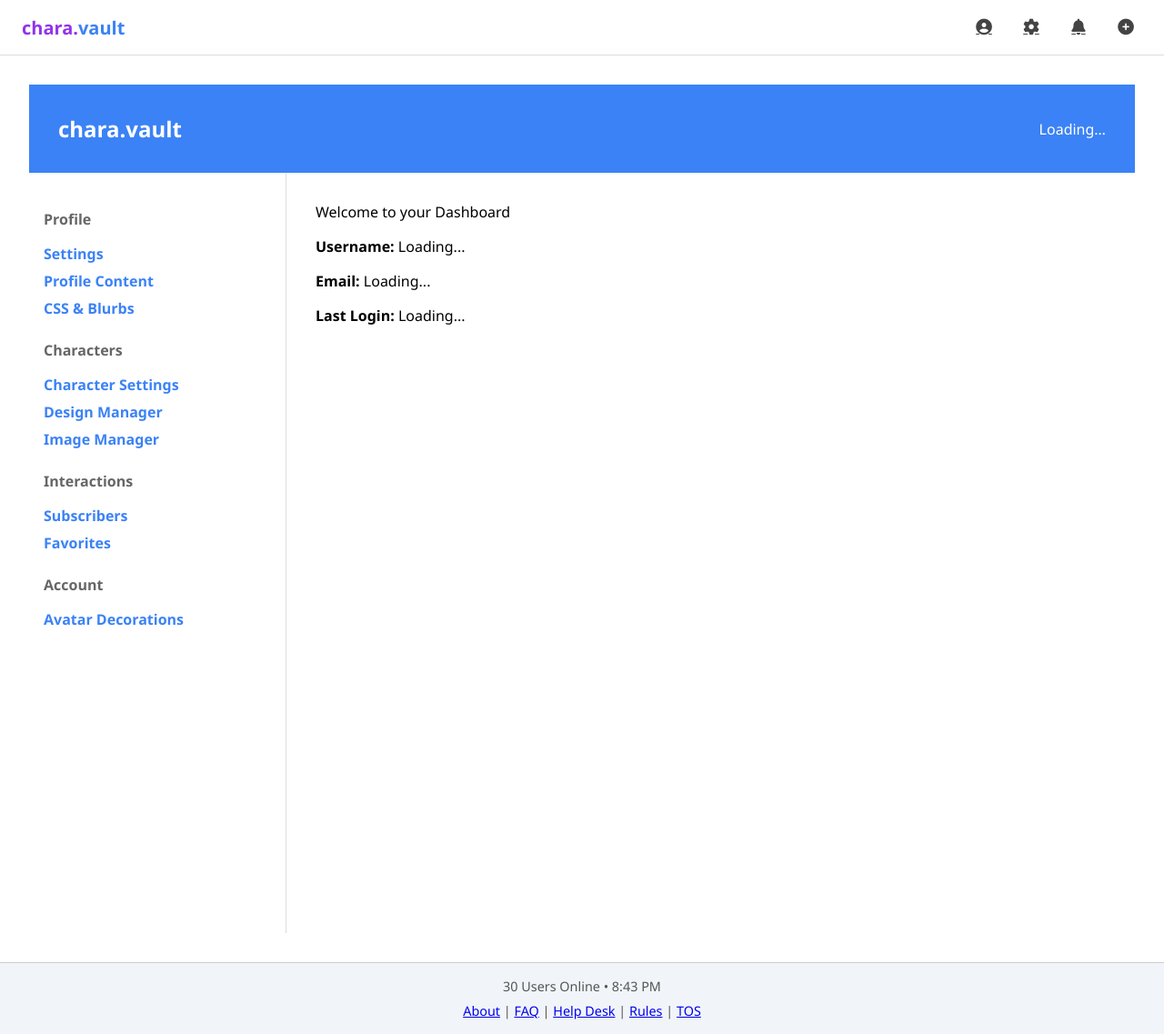
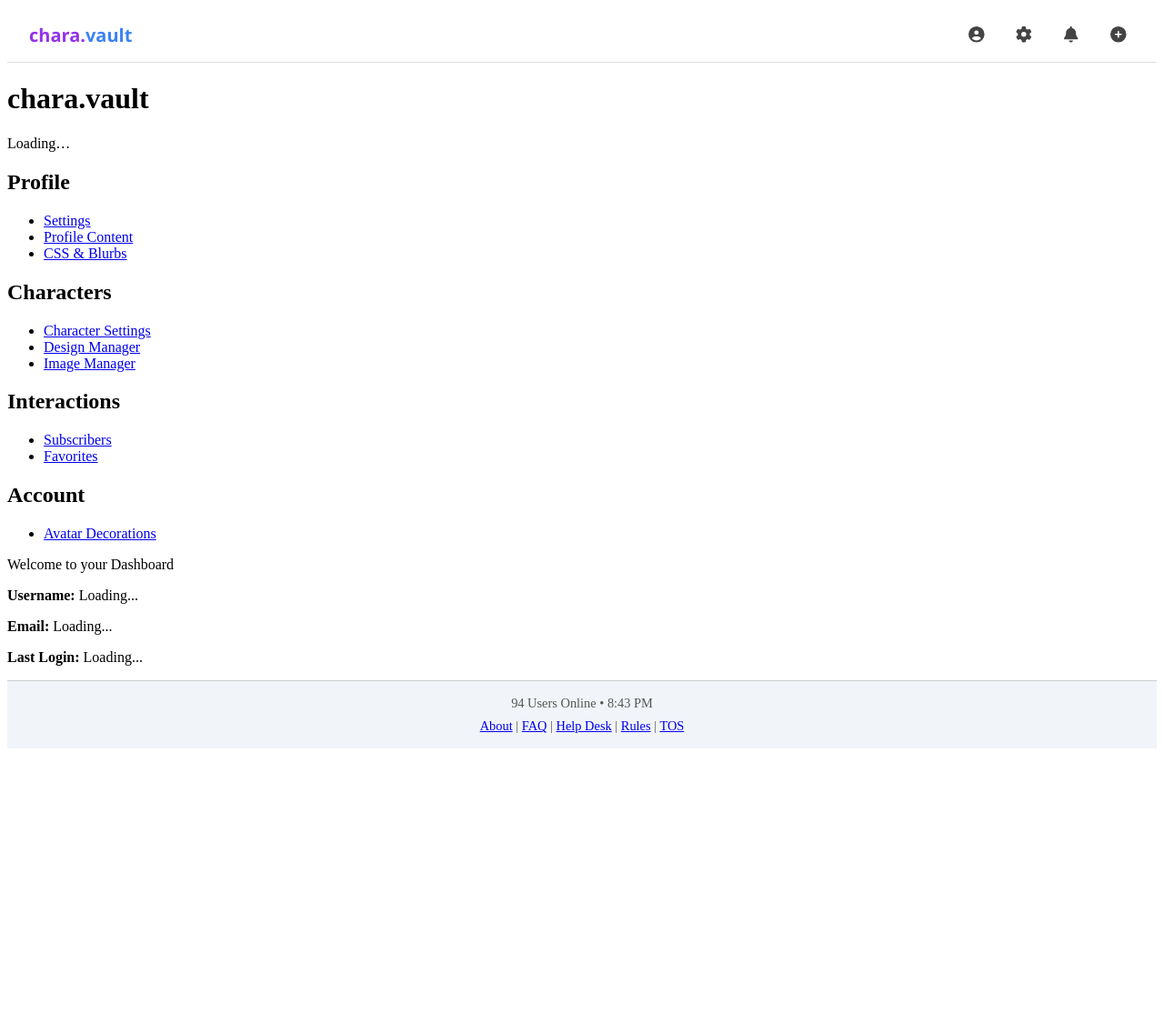
Before and after one commit to gummygyaru/test, a Jekyll site: the page built from dashboard/dashboard.html, in a window 1280 px wide. Shown: the whole page at 91% size. Built offline with Jekyll 4.4.1, drawn with Linux system fonts in a browser that asks for light colours; comment, search, counter and statistics services are not loaded; after the commit the page ends 900 px from its top, so only the background shows below that.

Commit message:
Update dashboard.html

```diff
--- a/dashboard/dashboard.html
+++ b/dashboard/dashboard.html
@@ -3,73 +3,6 @@ layout: default
 title: Dashboard
 ---
 
-<!DOCTYPE html>
-<html lang="en">
-<head>
-  <script type="module" src="layout.js" defer></script>
-  <meta charset="UTF-8" />
-  <meta name="viewport" content="width=device-width, initial-scale=1" />
-  <title>Dashboard - chara.vault</title>
-  <link href="https://cdnjs.cloudflare.com/ajax/libs/font-awesome/6.5.0/css/all.min.css" rel="stylesheet" />
-
-  <style>
-    body {
-      margin: 0;
-      font-family: 'Segoe UI', Tahoma, sans-serif;
-      background: #f0f4f8;
-    }
-    header {
-      background-color: #3b82f6;
-      color: white;
-      padding: 1rem 2rem;
-      display: flex;
-      justify-content: space-between;
-      align-items: center;
-    }
-    header h1 {
-      font-size: 1.5rem;
-    }
-    .dashboard {
-      display: flex;
-      height: calc(100vh - 64px);
-    }
-    aside {
-      width: 250px;
-      background: white;
-      padding: 1rem;
-      border-right: 1px solid #ddd;
-      overflow-y: auto;
-    }
-    aside h2 {
-      font-size: 1rem;
-      margin-top: 1.5rem;
-      color: #666;
-    }
-    aside ul {
-      list-style: none;
-      padding-left: 0;
-    }
-    aside ul li {
-      margin: 0.5rem 0;
-    }
-    aside ul li a {
-      color: #3b82f6;
-      text-decoration: none;
-      font-weight: 600;
-      cursor: pointer;
-    }
-    aside ul li a:hover {
-      text-decoration: underline;
-    }
-    main {
-      flex-grow: 1;
-      padding: 2rem;
-      background: white;
-      overflow-y: auto;
-    }
-  </style>
-</head>
-<body>
 <header>
   <h1>chara.<span class="vault">vault</span></h1>
   <div id="usernameDisplay">Loading…</div>
@@ -113,6 +46,9 @@ title: Dashboard
   </main>
 </div>
 
+<script type="module" src="/assets/js/layout.js" defer></script>
+<script src="https://cdnjs.cloudflare.com/ajax/libs/font-awesome/6.5.0/js/all.min.js" defer></script>
+
 <script type="module">
   import { initializeApp } from "https://www.gstatic.com/firebasejs/11.10.0/firebase-app.js";
   import { getAuth, onAuthStateChanged } from "https://www.gstatic.com/firebasejs/11.10.0/firebase-auth.js";
@@ -176,5 +112,3 @@ title: Dashboard
     });
   });
 </script>
-</body>
-</html>
```
Also changed, not shown: other parts of dashboard/dashboard.html (+2 -2 lines). Lines whose indentation alone changed are shown as unchanged.
